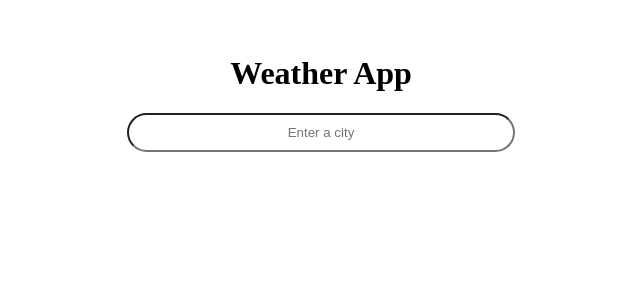
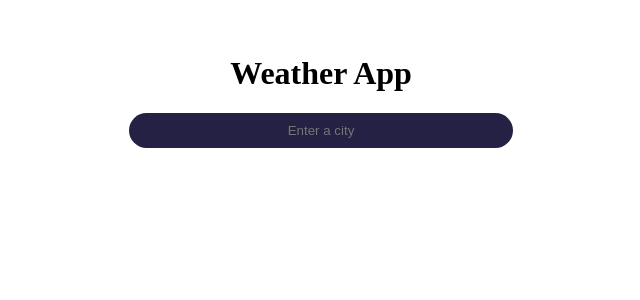
Before and after one commit to subhendudash02/weather-app, a React (Create React App) app: page / in a window 1280 px wide. Shown: the top 300 px of the page, without its empty margins (319-959 px from the left). Built offline with nearby package versions, Linux system fonts and the light colour scheme; the HTML template or start-up script is replaced by a standard one.

Commit message:
hide api

```diff
--- a/package.json
+++ b/package.json
@@ -3,6 +3,11 @@
   "version": "0.1.0",
   "private": true,
   "dependencies": {
+    "@bybas/weather-icons": "^2.0.0",
+    "@emotion/react": "^11.10.5",
+    "@emotion/styled": "^11.10.5",
+    "@mui/icons-material": "^5.11.9",
+    "@mui/material": "^5.11.9",
     "@testing-library/jest-dom": "^5.16.5",
     "@testing-library/react": "^13.4.0",
     "@testing-library/user-event": "^13.5.0",
@@ -15,6 +20,7 @@
     "react-dom": "^18.2.0",
     "react-scripts": "5.0.1",
     "typescript": "^4.9.5",
+    "weather-icons": "^1.3.2",
     "web-vitals": "^2.1.4"
   },
   "scripts": {
--- a/src/App.tsx
+++ b/src/App.tsx
@@ -40,7 +40,7 @@
         e.preventDefault();
 
         // Current Weather Info
-        await url.get<any>(`/current.json?key=${process.env.REACT_APP_WEATHER_API_KEY}&q=${getData.current.value}&aqi=no`)
+        await url.get<any>(`/current.json?key=${process.env.WEATHER_API_KEY}&q=${getData.current.value}&aqi=no`)
             .then(res => {
                 getWeatherData({
                     name: res.data.location.name,
@@ -53,7 +53,7 @@
             });
 
         // Forecast Weather Info
-        await url.get<any>(`/forecast.json?key=7f75fdc3787c48a29a574714231602&q=${getData.current.value}&days=10&aqi=no&alerts=no`)
+        await url.get<any>(`/forecast.json?key=${process.env.WEATHER_API_KEY}&q=${getData.current.value}&days=10&aqi=no&alerts=no`)
             .then(res => {
                 const forecastArray = res.data.forecast.forecastday;
                 forecastArray.map((i: any) => {
--- a/src/styles/App.css
+++ b/src/styles/App.css
@@ -14,6 +14,9 @@
     display: block;
     margin: 0 auto;
     margin-bottom: 5%;
+    background-color: #252144;
+    color: #FFF;
+    border: none;
 }
 
 .weather-data {
--- a/src/styles/index.css
+++ b/src/styles/index.css
@@ -1,4 +1,6 @@
 body {
+  background-color: #5045A4;
+  color: #FFF;
   margin: 0;
   font-family: -apple-system, BlinkMacSystemFont, 'Segoe UI', 'Roboto', 'Oxygen',
     'Ubuntu', 'Cantarell', 'Fira Sans', 'Droid Sans', 'Helvetica Neue',
```
Also changed, not shown: 1 other file (tests, documents, lock files or other folders).
